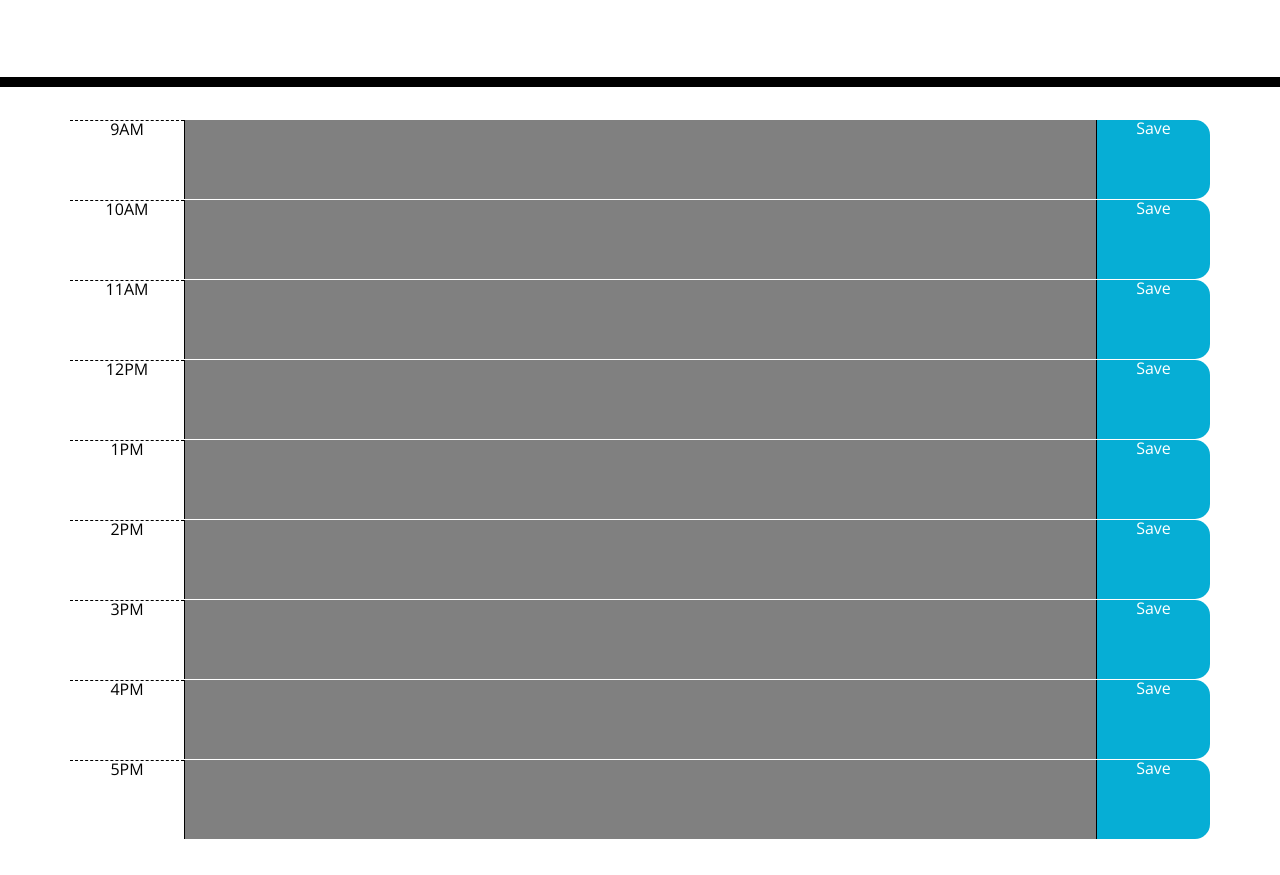
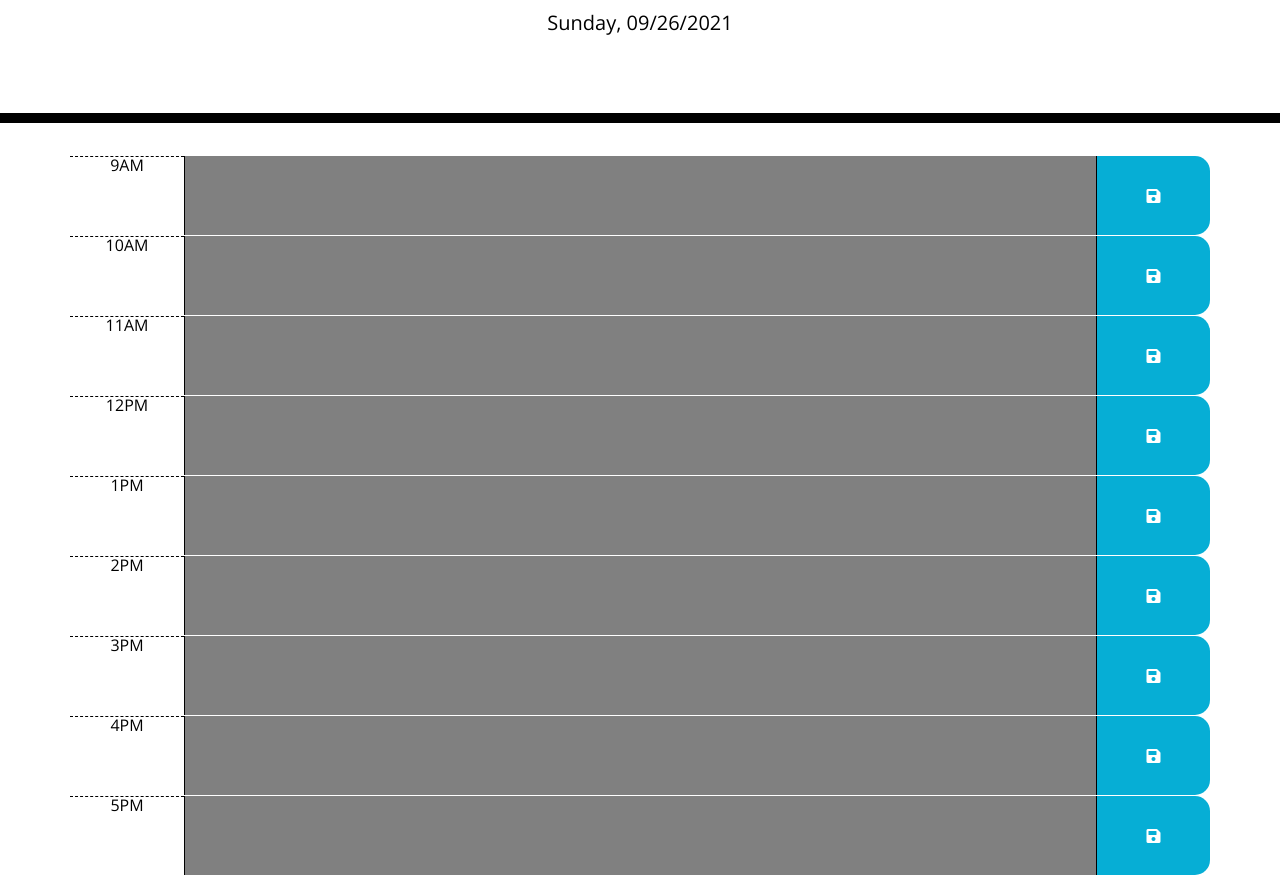
Before and after one commit to JBGinger/ChallengeFive.ThirdPartyAPIs, a plain HTML site: page index.html in a window 1280 px wide. Shown: the part 181-1056 px from the top of the page. Before the commit the page ends 1020 px from the top, so only its background shows below. Drawn offline with nearby package versions, Linux system fonts and the light colour scheme.

Commit message:
Added Date Field

```diff
--- a/assets/style.css
+++ b/assets/css/style.css
@@ -67,9 +67,13 @@ textarea{
   background-color: #06AED5;
   color: white;
   width: 10%;
+  display: flex;
+  justify-content: center;
+  align-items: center;
 }
 
-.saveBtn i:hover {
+.saveBtn:hover {
   font-size: 20px;
+  background-color: royalblue;
   transition: all .3s ease-in-out;
 }
--- /dev/null
+++ b/assets/js/script.js
@@ -0,0 +1,10 @@
+var today = new Date();
+var dayOfWeek = new Date().toLocaleDateString('en', {weekday:'long'});
+console.log(dayOfWeek);
+var dd = String(today.getDate()).padStart(2, '0');
+var mm = String(today.getMonth() + 1).padStart(2, '0');
+var yyyy = today.getFullYear();
+today = dayOfWeek + ', ' + mm + '/' + dd + '/' + yyyy;
+
+currentDate = document.getElementById("currentDay");
+currentDate.innerHTML = today;
--- a/index.html
+++ b/index.html
@@ -18,7 +18,7 @@
       href="https://fonts.googleapis.com/css?family=Open+Sans&display=swap"
       rel="stylesheet"
     />
-    <link rel="stylesheet" href="assets/style.css" />
+    <link rel="stylesheet" href="assets/css/style.css" />
     <title>Work Day Scheduler</title>
   </head>
 
@@ -26,58 +26,58 @@
     <header class="jumbotron">
       <h1 class="display-3">Work Day Scheduler</h1>
       <p class="lead">A simple calendar app for scheduling your work day</p>
-      <p id="currentDay" class="lead"></p>
-      <link rel="stylesheet" href="assets/style.css" />
+      <p id="currentDay" class="lead">placeholder</p>
     </header>
     <div class="container">
       <!-- Timeblocks go here -->
       <div class="time-block row">
         <div class="hour">9AM</div>
         <textarea></textarea>
-        <div class="saveBtn">Save</div>
+        <div class="saveBtn fas fa-save"></div>
       </div>
       <div class="time-block row">
         <div class="hour">10AM</div>
         <textarea></textarea>
-        <div class="saveBtn">Save</div>
+        <div class="saveBtn fas fa-save"></div>
       </div>
       <div class="time-block row">
         <div class="hour">11AM</div>
         <textarea></textarea>
-        <div class="saveBtn">Save</div>
+        <div class="saveBtn fas fa-save"></div>
       </div>
       <div class="time-block row">
         <div class="hour">12PM</div>
         <textarea></textarea>
-        <div class="saveBtn">Save</div>
+        <div class="saveBtn fas fa-save"></div>
       </div>
       <div class="time-block row">
         <div class="hour">1PM</div>
         <textarea></textarea>
-        <div class="saveBtn">Save</div>
+        <div class="saveBtn fas fa-save"></div>
       </div>
       <div class="time-block row">
         <div class="hour">2PM</div>
         <textarea></textarea>
-        <div class="saveBtn">Save</div>
+        <div class="saveBtn fas fa-save"></div>
       </div>
       <div class="time-block row">
         <div class="hour">3PM</div>
         <textarea></textarea>
-        <div class="saveBtn">Save</div>
+        <div class="saveBtn fas fa-save"></div>
       </div>
       <div class="time-block row">
         <div class="hour">4PM</div>
         <textarea></textarea>
-        <div class="saveBtn">Save</div>
+        <div class="saveBtn fas fa-save"></div>
       </div>
       <div class="time-block row">
         <div class="hour">5PM</div>
         <textarea></textarea>
-        <div class="saveBtn">Save</div>
+        <div class="saveBtn fas fa-save"></div>
       </div>
     </div>
 
+    <script src="assets/js/script.js"></script>
     <script src="https://code.jquery.com/jquery-3.4.1.min.js"></script>
     <script src="https://cdnjs.cloudflare.com/ajax/libs/moment.js/2.24.0/moment.min.js"></script>
   </body>
```
